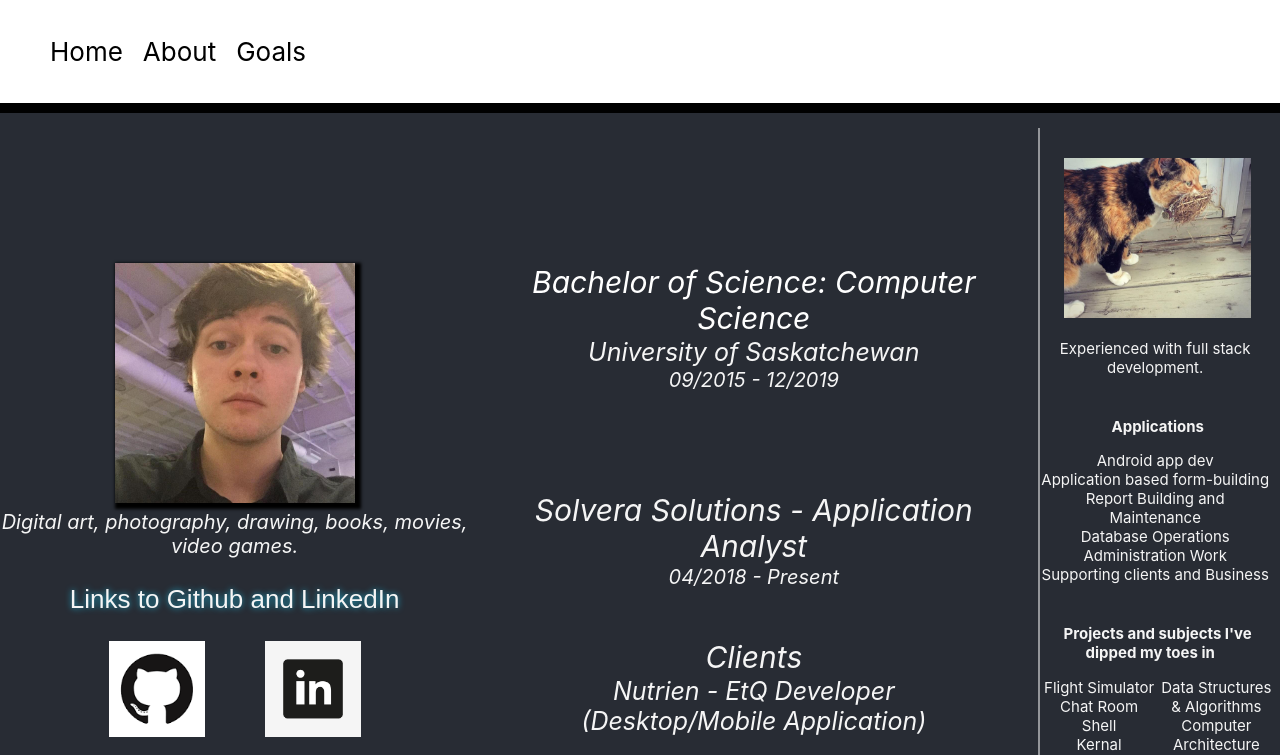
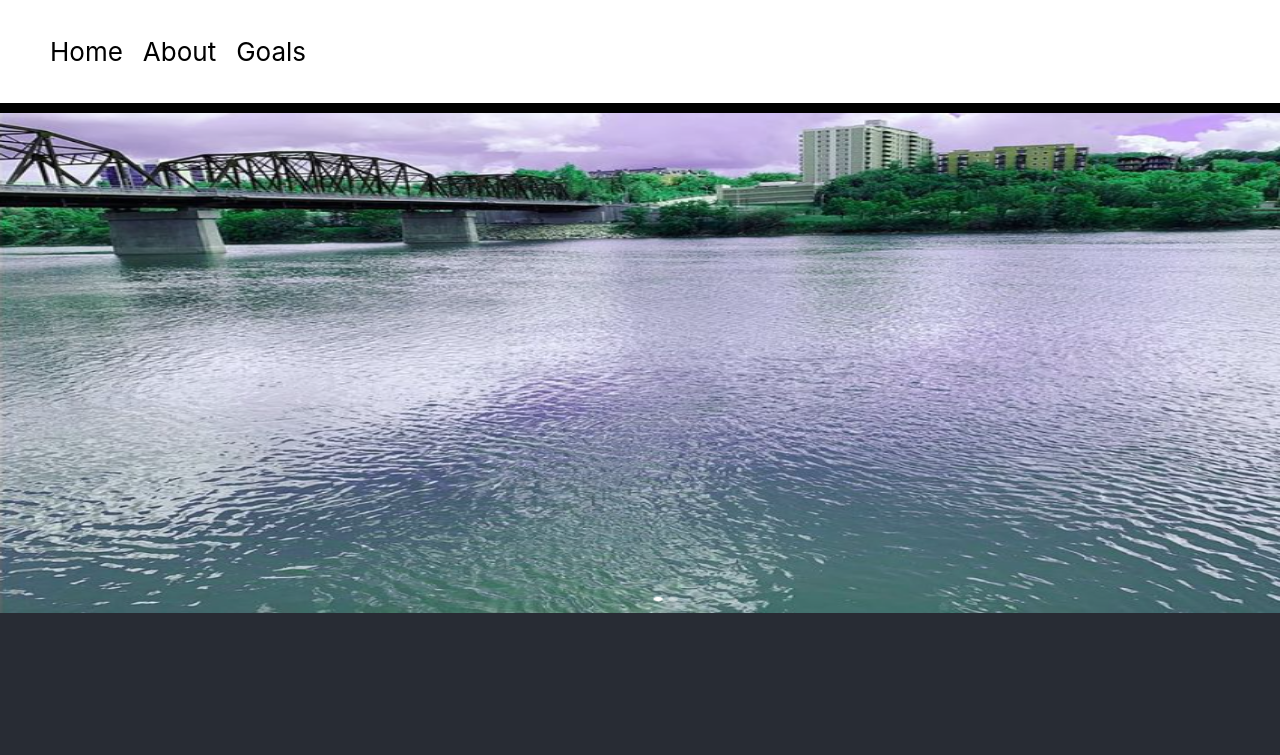
Before and after one commit to ReedPosehn/Website, a React (Create React App) app: page / in a window 1280 px wide. Shown: the top 755 px of the page. Built offline with nearby package versions, Linux system fonts and the light colour scheme.

Commit message:
Simplified the site, removed bloat. Improved better code practices with styling.

```diff
--- a/src/App.css
+++ b/src/App.css
@@ -56,26 +56,11 @@
 	padding-top: 100px;
 }
 
-.rightColumn {
-	flex: 25%;
-	border-left: 2px solid rgba(255, 255, 255, 0.5);
-	margin-right: 5px;
-	margin-top: 15px;
-	background-color: 282c34;
-}
-
-.outerColBox {
-	width: 100%;
-	display: flex;
-}
-
-.colBox {
-	flex: 50%;
-}
-
-.aboutColumn {
-	margin: center;
-	width: 33%;
+.achieveText {
+	margin: 1px;
+	color: whitesmoke;
+	font-family: Georgia;
+	font-style: Italic;
 }
 
 .row {
--- a/src/App.js
+++ b/src/App.js
@@ -1,6 +1,6 @@
 import React, {Component} from 'react';
 import photo from './assets/Me.jpg';
-import birdsNest from './assets/MandyBirdsNest.PNG';
+import bridgePhoto from './art/Bridge.PNG';
 import BothLogos from './LogoComponents.js';
 import Artwork from './Artwork.js';
 
@@ -24,7 +24,7 @@ class App extends Component {
 			 </header>
 			<div className="footer">
 			<div className="footerText">
-			<p style={{margin: "0px", fontSize: 15}}>© 2020 Reed Posehn.</p>
+			<p style={{margin: "0px", fontSize: 15}}>2020- Reed Posehn.</p>
 			</div>
 			</div>
 		</div>
@@ -56,57 +56,26 @@ class Home extends Component {
 	render () {
 		return (
 			<div className="whole">
+				<img src={bridgePhoto} style={{width:"100%", height:"500px", verticalAlign:"bottom"}} />
 			<div className="home">
 				<div className="Background">
-					{/*<h1 className="headerImage">Homepage</h1>*/}
 					<div className="row">
 					<div className="leftColumn">
 						<img src={photo} className={styles.myphoto}/>
-						<p style={{margin: "1px", color: "whitesmoke", fontSize: 20, fontfamily: "Georgia", fontStyle: "Italic"}}>Digital art, photography, drawing, books, movies, video games.</p>
+						<p className="achieveText" style={{fontSize:20}}>Digital art, photography, drawing, books, movies, video games.</p>
 						<p className="links">Links to Github and LinkedIn</p>
 						<div className={styles.logos}>
 						<BothLogos />
 						</div>
 					</div>
 					<div style={{margin: "50px"}}className="midColumn">
-					<p style={{margin: "1px", color: "white", fontSize: 30, fontfamily: "Georgia", fontStyle: "Italic"}}>Bachelor of Science: Computer Science</p>
-					<p style={{margin: "1px", color: "whitesmoke", fontSize: 25, fontfamily: "Georgia", fontStyle: "Italic"}}>University of Saskatchewan</p>
-					<p style={{margin: "1px", color: "whitesmoke", fontSize: 20, fontfamily: "Georgia", fontStyle: "Italic"}}>09/2015 - 12/2019</p>
-					<p style={{marginTop: "100px", marginBottom: "1px", color: "whitesmoke", fontSize: 30, fontfamily: "Georgia", fontStyle: "Italic"}}>Solvera Solutions - Application Analyst</p>
-					<p style={{margin: "1px", color: "whitesmoke", fontSize: 20, fontfamily: "Georgia", fontStyle: "Italic"}}>04/2018 - Present</p>
-					<p style={{marginTop: "50px", marginBottom: "1px", color: "whitesmoke", fontSize: 30, fontfamily: "Georgia", fontStyle: "Italic"}}>Clients</p>
-					<p style={{margin: "1px", color: "whitesmoke", fontSize: 25, fontfamily: "Georgia", fontStyle: "Italic"}}>Nutrien - EtQ Developer (Desktop/Mobile Application)</p>
-					</div>
-
-					<div className="rightColumn">
-						<img src={birdsNest} className={styles.birdsNest} />
-						<div className="outerColBox">
-							<div className="colBox">
-							<p className={styles.descText}>Experienced with full stack development.</p>
-							</div>
-						</div>
-						<div className="outerColBox">
-							<div className="colBox">
-							<p className={styles.descHeaderText}>Applications</p>
-							<p className={styles.descText}>Android app dev<br/>Application based form-building<br/>
-							Report Building and Maintenance<br/>Database Operations<br/>Administration Work<br/>Supporting clients and Business</p>
-							</div>
-						</div>
-						<div className="outerColBox">
-							<div className="colBox">
-							<p className={styles.descHeaderText}>Projects and subjects I've dipped my toes in&emsp;</p>
-							</div>
-						</div>
-						<div className="outerColBox">
-							<div className="colBox">
-							<p className={styles.descTextVert}>Flight Simulator<br/>Chat Room<br/>Shell<br/>Kernal alterations<br/>Web Crawler<br/>Threading<br/>Intro AI Programs<br/>
-							Web Services</p>
-							</div>
-							<div className="colBox">
-							<p className={styles.descTextVert}>Data Structures & Algorithms<br/>Computer Architecture<br/>Object Oriented Programming<br/>
-							Operating Systems<br/>Databases<br/>Software Engineering<br/>Artificial Intelligence<br/>Web Programming<br/>GUIs<br/>Mobile and Cloud</p>
-							</div>
-						</div>
+					<p className="achieveText" style={{fontSize:30}}>Bachelor of Science: Computer Science</p>
+					<p className="achieveText" style={{fontSize:25}}>University of Saskatchewan</p>
+					<p className="achieveText" style={{fontSize:20}}>09/2015 - 12/2019</p>
+					<p className="achieveText" style={{fontSize:30, marginTop: "100px"}}>Solvera Solutions - Application Analyst</p>
+					<p className="achieveText" style={{fontSize:20}}>04/2018 - Present</p>
+					<p className="achieveText" style={{fontSize:30, marginTop: "50px"}}>Clients</p>
+					<p className="achieveText" style={{fontSize:20}}>Nutrien - EtQ Developer (Desktop/Mobile Application)</p>
 					</div>
 					</div>
 				</div>
@@ -120,36 +89,11 @@ class About extends Component {
 	render () {
 		return (
 			<div className="Background">
-					<h3>About Me</h3>
-					<p style={{margin: "1px", color: "white", fontSize: 30, fontfamily: "Georgia", fontStyle: "Italic"}}>I enjoy a wide variety of different types of art, whether it be digital, photography or created on paper.</p>
+					<h3 style={{fontFamily: "Georgia", fontStyle: "Italic"}}>About Me</h3>
+					<p className="achieveText" style={{fontSize:30}}>I enjoy a wide variety of different types of art, whether it be digital, photography or created on paper.</p>
 					<div className={styles.artStyles}>
 					<Artwork />
 					</div>
-					<div className="aboutColumn">
-					<p style={{margin: "1px", color: "white", fontSize: 30, fontfamily: "Georgia", fontStyle: "Italic"}}>I also have a broad taste in entertainment. Here are some of my favorites.</p>
-					<div className="outerColBox">
-						<div className="colBox">
-						<p>Books</p>
-						</div>
-						<div className="colBox">
-						<p>Movies</p>
-						</div>
-						<div className="colBox">
-						<p>Games</p>
-						</div>
-					</div>
-					<div className="outerColBox">
-					<div className="colBox">
-						<p className={styles.descText}>The Count of Monte Cristo<br/>Catch 22<br/>Flowers for Algernon<br/>Catcher in the Rye<br/>Don Quixote<br/>Various Edgar Allen Poe<br/>Calvin and Hobbes</p>
-						</div>
-						<div className="colBox">
-						<p className={styles.descText}>Parasite<br/>The Matrix<br/>The Lord of the Rings Trilogy<br/>Taxi Driver<br/>Requiem for a Dream<br/>Pulp Fiction<br/>Shawshank Redemption<br/>Fight Club (Sorry)</p>
-						</div>
-						<div className="colBox">
-						<p className={styles.descText}>Left 4 Dead 2<br/>Elder Scrolls: Skyrim<br/>Shadow of the Colossus<br/>The Persona Series<br/>Final Fantasy 7<br/>GTA San Andreas<br/>Nier Automata</p>
-						</div>
-					</div>
-				</div>
 			</div>
 		);
 	}
@@ -159,8 +103,6 @@ class Goals extends Component {
 	render () {
 		return (
 			<div className="Background">
-				<p className="goalText">I'll be using this page as a way to keep track of certain goals I have or new technologies I want to look into.<br/>
-				I think I'll fragment it by year and see what I can cross off by the end of the year or what gets rolled over.</p>
 					<div className="goalDiv">
 					<p className="goalYear">
 						2021
@@ -173,6 +115,12 @@ class Goals extends Component {
 						Take a look at open source projects like Linux, Bitcoin, React etc.<br/>
 						Stay fresh on algorithms and leetcode.
 					</p>
+					<p className="goalYear">
+						2022
+					</p>
+					<p className="goalText">
+						Spend at least an hour or two a week on programming related material to stay fresh. Focus for this year on react, mongo, shell scripting.
+					</p>
 					</div>
 			</div>
 		);
--- a/src/styling.module.css
+++ b/src/styling.module.css
@@ -1,23 +1,3 @@
-.descHeaderText {
-	padding-Top: 10px;
-	font-size: 15px;
-	color: whitesmoke;
-	font-Weight: bold;
-}
-
-.descText {
-    font-size: 15px;
-    color: whitesmoke;
-	font-family: -apple-system, BlinkMacSystemFont, "Segoe UI", Roboto, Helvetica, Arial, sans-serif, "Apple Color Emoji", "Segoe UI Emoji", "Segoe UI Symbol";
-    padding-Right: 5px;
-}
-
-.descTextVert {
-    margin-Top: 1px;
-    font-size: 15px;
-    color: whitesmoke;
-}
-
 .logos {
 	margin-top: 20px;
 }
@@ -48,8 +28,3 @@
 	pointer-events: none;
 	box-shadow: 3px 3px 3px 3px black;
 }
-
-.birdsNest {
-	padding-top: 30px;
-	height: 20vmin;
-}
```
Also changed, not shown: src/3d.jpg (deleted), src/art/Bridge.PNG (added).
